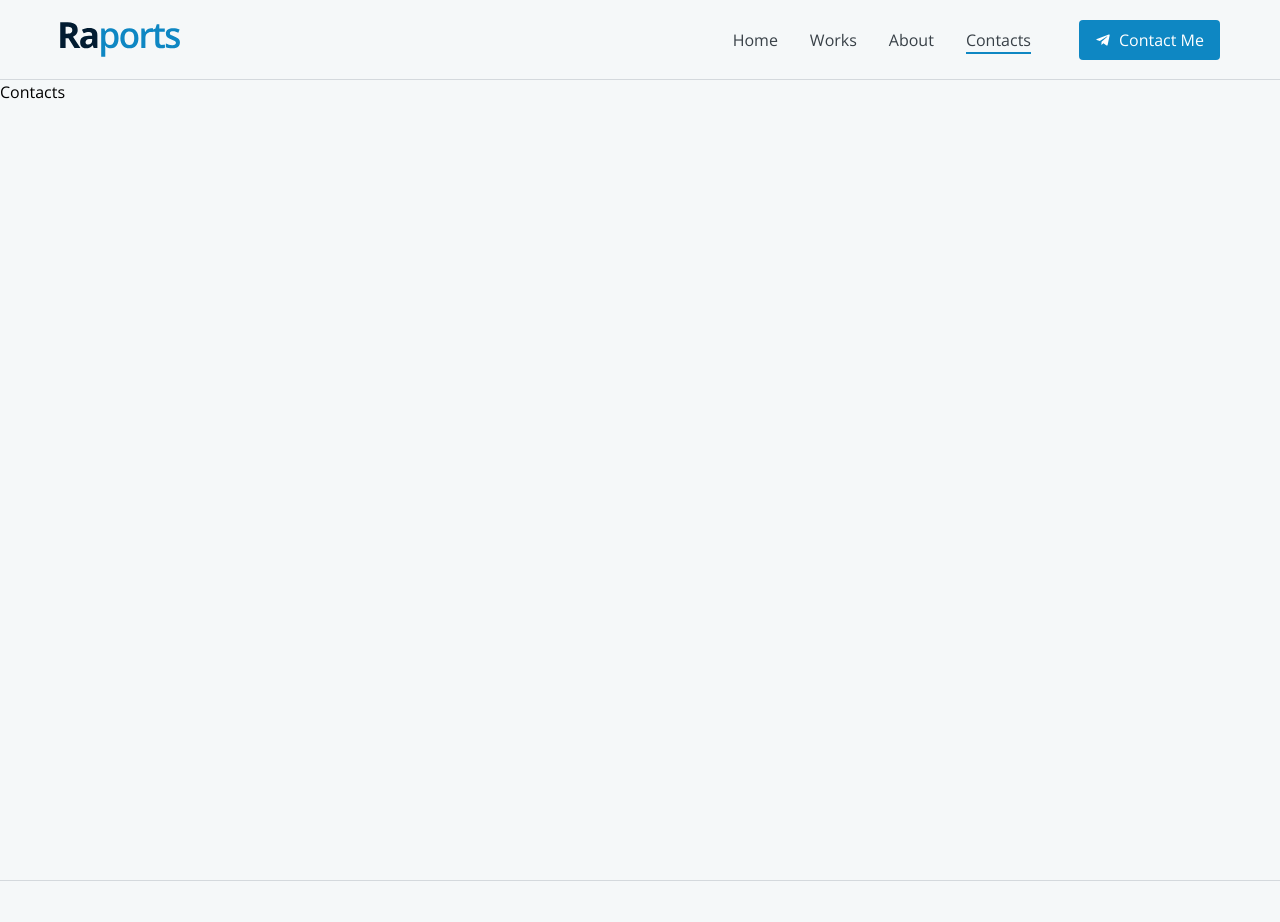
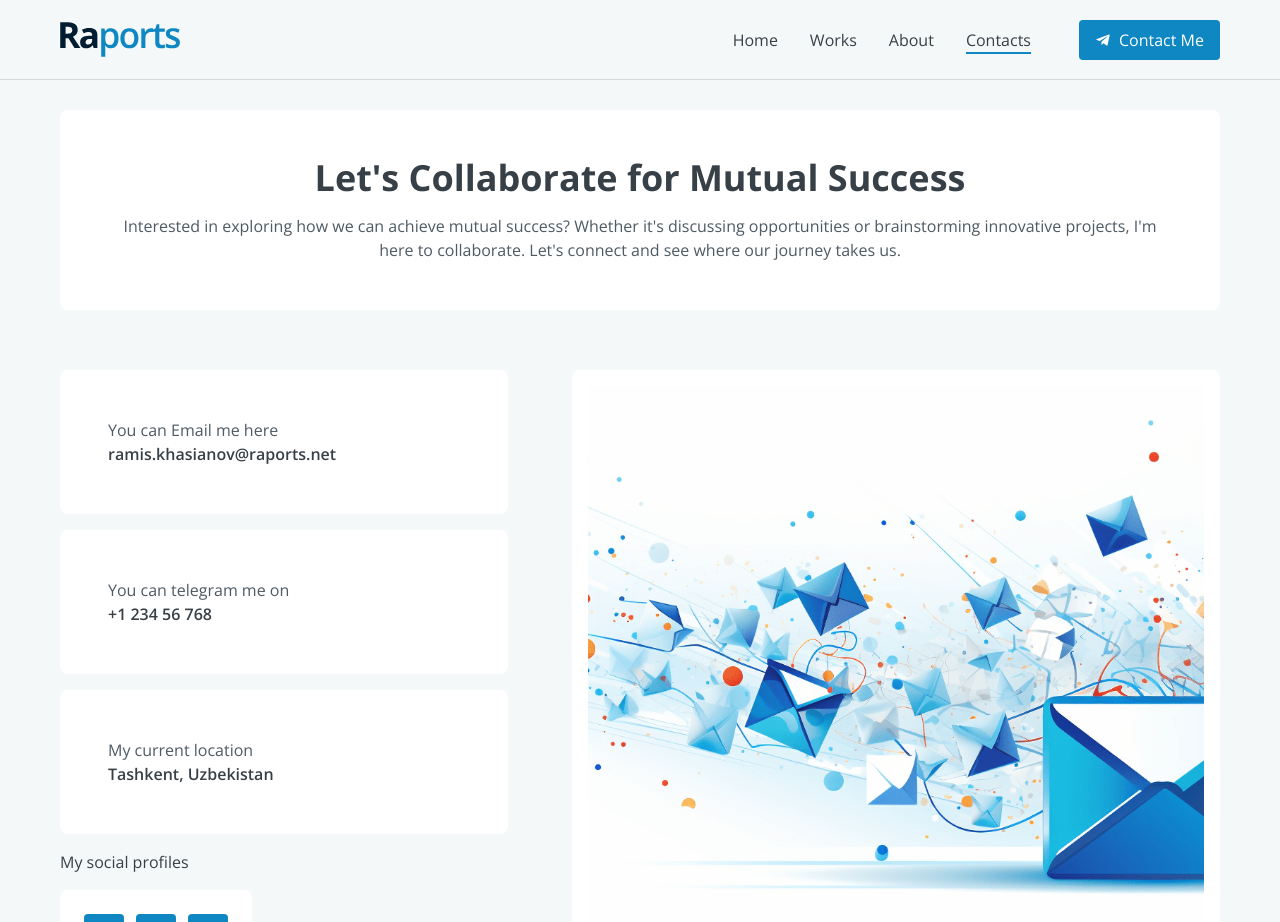
Before and after one commit to raports/raports-website, a Next.js app: page /contacts in a window 1280 px wide. Shown: the top 922 px of the page. Built offline with nearby package versions, Linux system fonts and the light colour scheme.

Commit message:
contacts page

```diff
--- a/app/contacts/page.jsx
+++ b/app/contacts/page.jsx
@@ -1,3 +1,76 @@
-export default function ContactsPage() {
-  return <p>Contacts</p>;
-}
+import Image from "next/image";
+import React from "react";
+import { socialLinks } from "@/constants";
+
+export const metadata = {
+  title: "Raports - Contact Me",
+};
+
+const page = () => {
+  return (
+    <main>
+      <section className="max-width section-padding">
+        <div className="bg-white p-8 tablet:p-12 rounded-lg text-center flex flex-col items-center gap-4">
+          <h2 className="text-4xl font-bold text-grey-700">
+            Let's Collaborate for Mutual Success
+          </h2>
+          <p className="text-grey-600">
+            Interested in exploring how we can achieve mutual success? Whether
+            it's discussing opportunities or brainstorming innovative projects,
+            I'm here to collaborate. Let's connect and see where our journey
+            takes us.
+          </p>
+        </div>
+      </section>
+
+      <section className="max-width section-padding flex max-tablet:flex-col gap-16">
+        <div className="tablet:max-w-md w-full">
+          <div className="space-y-4">
+            <div className="bg-white tablet:p-12 rounded-lg p-6">
+              <p className="text-grey-600">You can Email me here</p>
+              <h6 className="text-grey-700 font-semibold">
+                ramis.khasianov@raports.net
+              </h6>
+            </div>
+            <div className="bg-white tablet:p-12 rounded-lg p-6">
+              <p className="text-grey-600">You can telegram me on</p>
+              <h6 className="text-grey-700 font-semibold">+1 234 56 768</h6>
+            </div>
+            <div className="bg-white tablet:p-12 rounded-lg p-6">
+              <p className="text-grey-600">My current location</p>
+              <h6 className="text-grey-700 font-semibold">
+                Tashkent, Uzbekistan
+              </h6>
+            </div>
+            <h6 className="mt-10 mb-3 text-grey-700 max-tablet:text-center">
+              My social profiles
+            </h6>
+            <div className="flex gap-3 bg-white rounded-lg p-6 w-max max-tablet:mx-auto">
+              {socialLinks.map((link, index) => (
+                <a
+                  key={index}
+                  href={link.url}
+                  className="w-10 h-10 bg-blue text-peach flex items-center justify-center rounded"
+                >
+                  <link.icon size={24} fill="white" />
+                </a>
+              ))}
+            </div>
+          </div>
+        </div>
+        <div className="bg-white tablet:p-4 rounded-lg w-full">
+          <div className="relative w-full h-full">
+            <Image
+              src="/images/contact.png"
+              alt="contact"
+              fill
+              className="object-cover"
+            />
+          </div>
+        </div>
+      </section>
+    </main>
+  );
+};
+
+export default page;
--- a/constants/index.js
+++ b/constants/index.js
@@ -135,42 +135,10 @@ export const skills = [
 export const works = [
   {
     id: 1,
-    title: "Most populat skills report",
-    image: "/images/works/most_popular_skills.png",
+    title: "Flowers App Metrics",
+    image: "/images/works/flowersapp.png",
     description:
-      "This report shows the most popular skills for BI Developers and Data Engineers. It is based on the data from the Headhunter. The report is built in Power BI and is available for public",
-    url: "https://app.powerbi.com",
-  },
-  {
-    id: 2,
-    title: "Most populat skills report",
-    image: "/images/works/most_popular_skills.png",
-    description:
-      "This report shows the most popular skills for BI Developers and Data Engineers. It is based on the data from the Headhunter. The report is built in Power BI and is available for public",
-    url: "https://app.powerbi.com",
-  },
-  {
-    id: 3,
-    title: "Most populat skills report",
-    image: "/images/works/most_popular_skills.png",
-    description:
-      "This report shows the most popular skills for BI Developers and Data Engineers. It is based on the data from the Headhunter. The report is built in Power BI and is available for public",
-    url: "https://app.powerbi.com",
-  },
-  {
-    id: 4,
-    title: "Most populat skills report",
-    image: "/images/works/most_popular_skills.png",
-    description:
-      "This report shows the most popular skills for BI Developers and Data Engineers. It is based on the data from the Headhunter. The report is built in Power BI and is available for public",
-    url: "https://app.powerbi.com",
-  },
-  {
-    id: 5,
-    title: "Most populat skills report",
-    image: "/images/works/most_popular_skills.png",
-    description:
-      "This report shows the most popular skills for BI Developers and Data Engineers. It is based on the data from the Headhunter. The report is built in Power BI and is available for public",
-    url: "https://app.powerbi.com",
-  },
+      "Overview of imaginary Flower App Metrics - Traffic, Conversion, Cohort Analysis",
+    url: "https://public.tableau.com/views/FlowersAppMetrics/sheet15?:language=en-US&publish=yes&:display_count=n&:origin=viz_share_link",
+  }
 ];
```
Also changed, not shown: public/images/contact.png (added).
